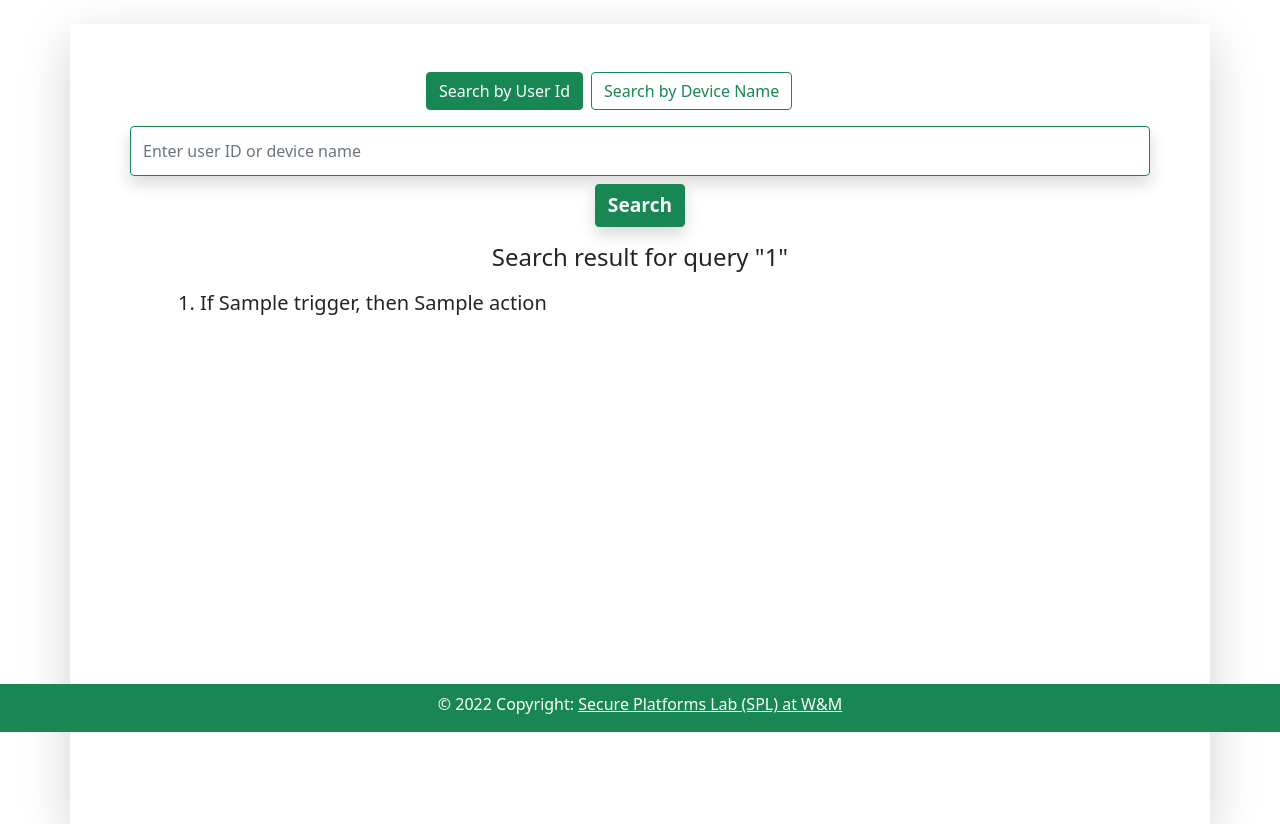
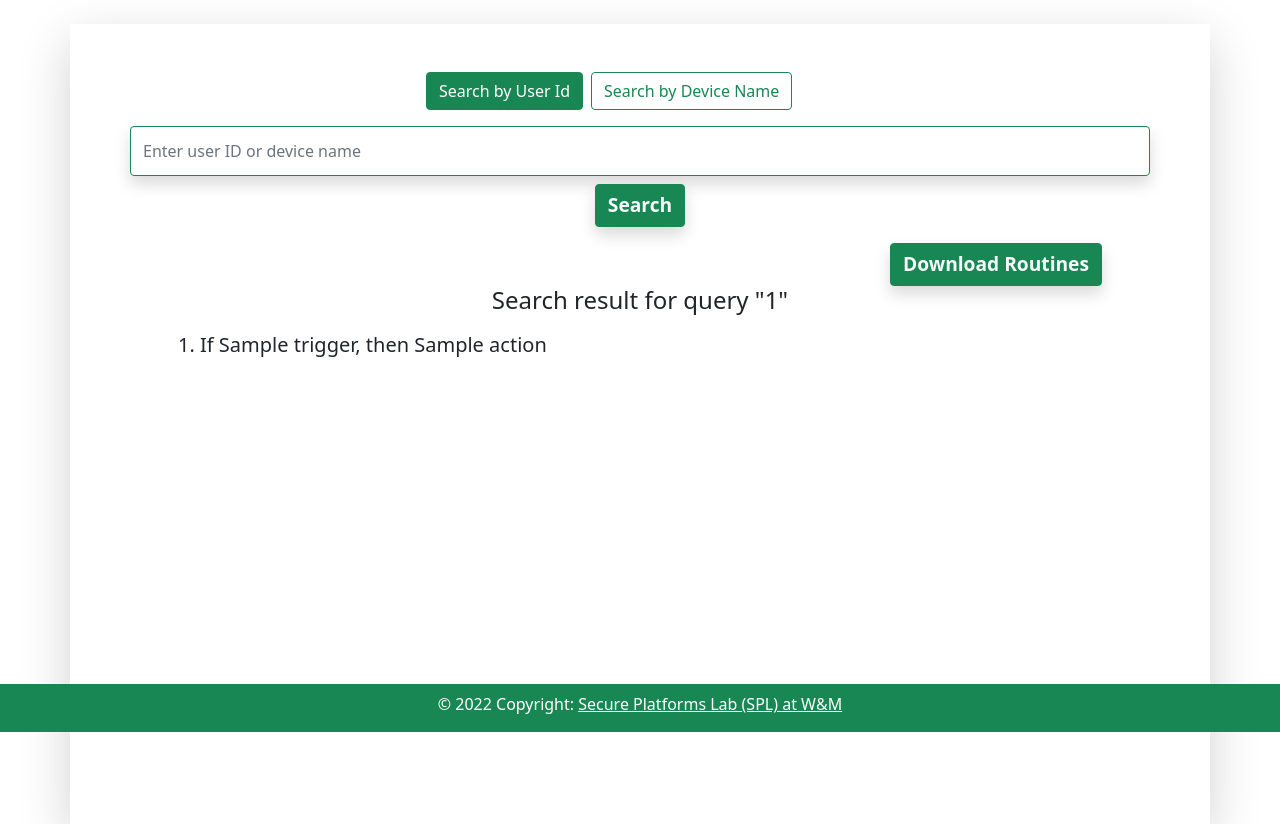
Before and after one commit to MdAkramKhanJehad/Software-project-lab-3, a Django app: template templates/home/search/search.html in a window 1280 px wide. Shown: the part 68-892 px from the top of the page. Run offline with Django 4.2, Linux system fonts and the light colour scheme; the template is opened without the code that fills it: most values are stand-ins (such as "Sample title", 1, 10 or a date in 2020); some libraries are stand-ins or nearby versions.

Commit message:
download routine completed, button working

```diff
--- a/static/search_page_script.js
+++ b/static/search_page_script.js
@@ -16,6 +16,7 @@ function getSearchResult(){
     searchResult = JSON.parse(searchResult);
 
     console.log("Length:" + searchResult.length);
+
     return searchResult;
 }
 
@@ -23,21 +24,22 @@ function getSearchResult(){
 $('#btn-group').on('change', function() {
     currentSearchType = $("#btn-group input[type='radio']:checked").val();
     document.getElementById("search-type").value = currentSearchType;
-    console.log("CurSel:" + currentSearchType + " | " + document.getElementById("search-type").value);
+    // console.log("CurSel:" + currentSearchType + " | " + document.getElementById("search-type").value);
 });
 
 
-// function downloadObjectAsJson(){
-//     var searchResult = getSearchResult();
+function downloadObjectAsJson(){
+    var searchResult = document.getElementById("search_results").getAttribute("data-search-results");
 
-//     var dataStr = "data:text/json;charset=utf-8," + encodeURIComponent(JSON.stringify(searchResult));
-//     var downloadAnchorNode = document.createElement('a');
-//     downloadAnchorNode.setAttribute("href", dataStr);
-//     downloadAnchorNode.setAttribute("download", "routines.json");
-//     document.body.appendChild(downloadAnchorNode); // required for firefox
-//     downloadAnchorNode.click();
-//     downloadAnchorNode.remove();
-// }
+    // console.log("INSIDE DOWNLOAD" + searchResult);
+    var dataStr = "data:text/json;charset=utf-8," + encodeURIComponent(searchResult);
+    var downloadAnchorNode = document.createElement('a');
+    downloadAnchorNode.setAttribute("href", dataStr);
+    downloadAnchorNode.setAttribute("download", "routines.json");
+    document.body.appendChild(downloadAnchorNode); // required for firefox
+    downloadAnchorNode.click();
+    downloadAnchorNode.remove();
+}
 
 
 // function searchRoutine(){
--- a/templates/home/search/search.html
+++ b/templates/home/search/search.html
@@ -62,8 +62,10 @@
 
         <div class="row pt-3 px-5">
           {% if created_routines %}
-            {% comment %} <div id="created_routines" data-search-results="{{created_routines}}"></div>
-            <button class="btn bg-success routine-search-btn btn-outline-success shadow text-light" onclick="downloadObjectAsJson()" style="font-size:120%;  width:auto;"><b>Download Routines</b></button> {% endcomment %}
+            <div id="search_results" data-search-results="{{created_routines}}"></div>
+            <div class="d-flex justify-content-end">
+              <button type="button" id="download-btn" class="btn text-end bg-success routine-search-btn btn-outline-success shadow text-light" onclick="downloadObjectAsJson()" style="font-size:120%;  width:auto;"><b>Download Routines</b></button>
+            </div>
 
             <h4 class="text-center pb-2">Search result for query "{{user_id}}"</h4>
             {% for routine in created_routines %}
```
